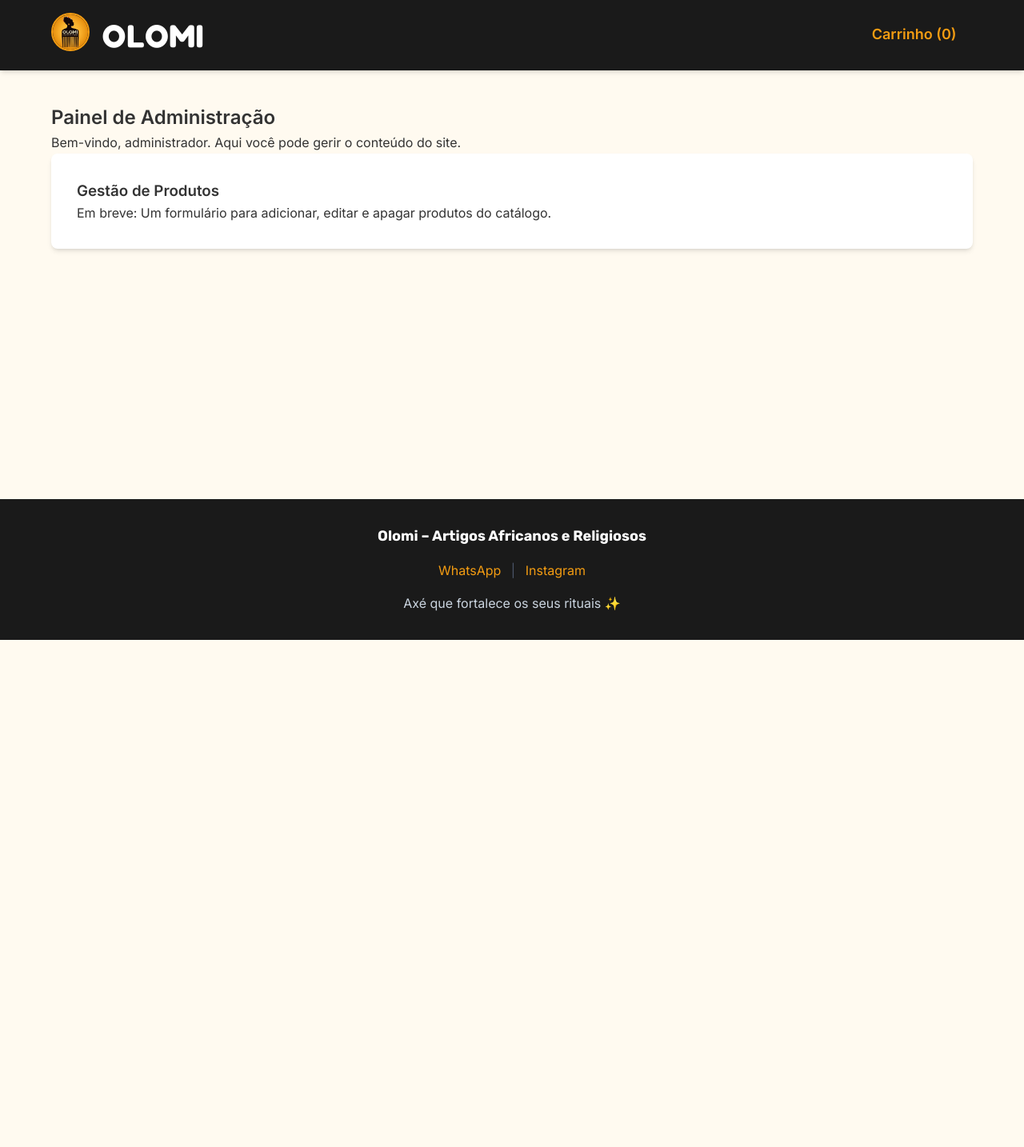
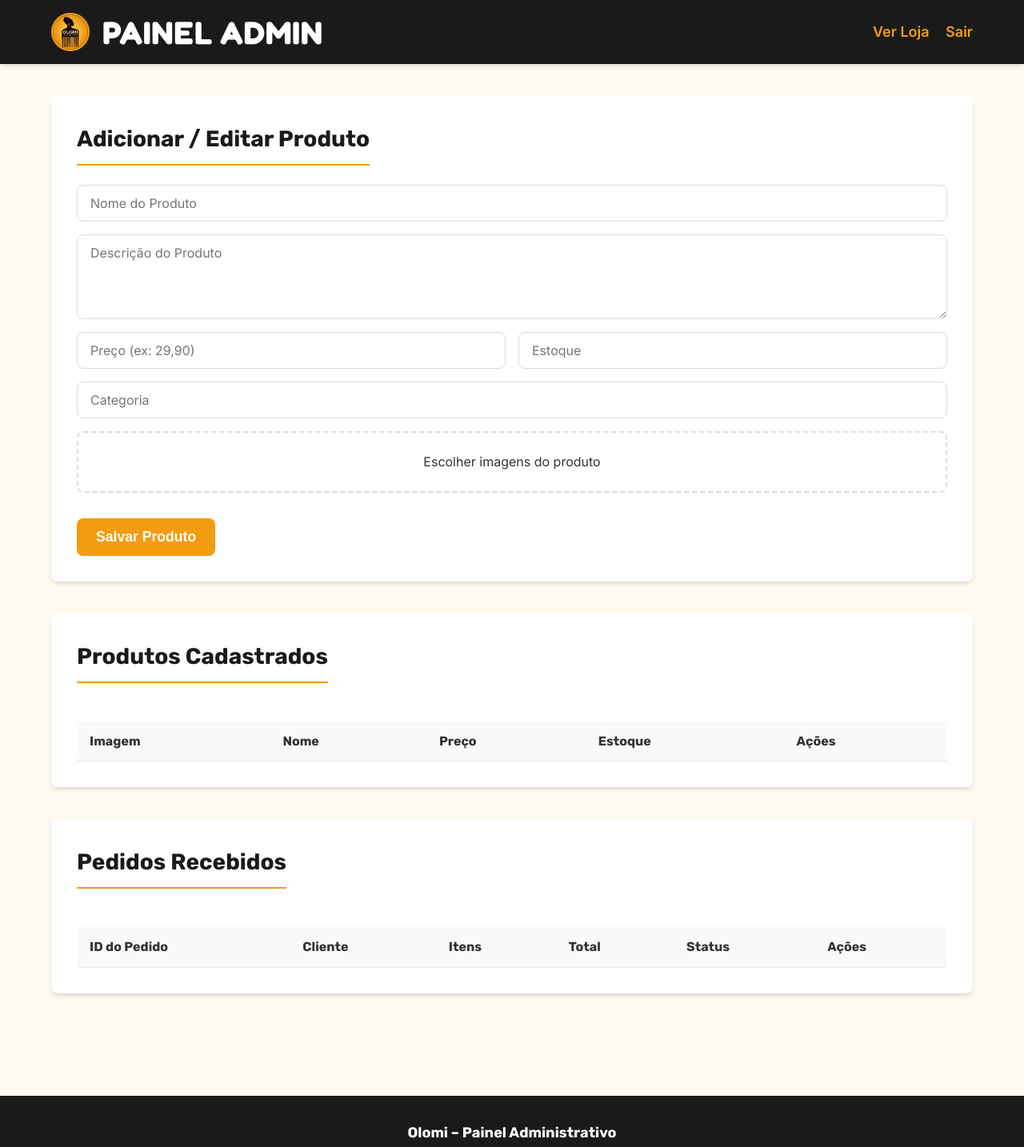
Before and after one commit to olomistore/olomi, a plain HTML site: page public/admin.html in a window 1280 px wide. Shown: the whole page at 80% size. Before the commit the page ends 800 px from the top, so only its background shows below. Drawn offline with Linux system fonts and the light colour scheme; no server answers.

Commit message:
Ajuste admin.html

```diff
--- a/public/admin.html
+++ b/public/admin.html
@@ -3,7 +3,7 @@
 <head>
   <meta charset="UTF-8" />
   <meta name="viewport" content="width=device-width, initial-scale=1.0" />
-  <title>Olomi - Painel de Administração</title>
+  <title>Painel Admin - Olomi</title>
 
   <link rel="stylesheet" href="./css/style.css" />
   <link rel="stylesheet" href="./css/admin.css" />
@@ -12,7 +12,6 @@
   <link rel="preconnect" href="https://fonts.gstatic.com" crossorigin>
   <link href="https://fonts.googleapis.com/css2?family=Fredoka:wght@700&family=Rubik:wght@500;700&family=Inter:wght@400;600&display=swap" rel="stylesheet">
 
-  <script type="module" src="./js/main.js" defer></script>
   <script type="module" src="./js/admin.js" defer></script>
 </head>
 <body>
@@ -20,40 +19,80 @@
   <header class="site-header">
     <div class="container">
       <div class="logo-area">
-        <a href="index.html"><img src="./assets/img/logo.jpg" alt="Olomi Logo" class="logo"></a>
-        <h1><a href="/" style="text-decoration: none; color: inherit;">OLOMI</a></h1>
+        <img src="./assets/img/logo.jpg" alt="Olomi Logo" class="logo">
+        <h1>Painel Admin</h1>
       </div>
       <nav>
-        <div id="admin-link-container" style="display: inline-block;"></div>
-        <a href="carrinho.html" class="cart-link">Carrinho (<span id="cart-count">0</span>)</a>
-        <div id="user-navigation" style="display: inline-block; margin-left: 1rem;"></div>
+        <a href="index.html" class="cart-link">Ver Loja</a>
+        <button id="logout" class="logout-btn">Sair</button>
       </nav>
     </div>
   </header>
 
   <main class="site-main">
     <div class="container">
-        <h2 class="page-title">Painel de Administração</h2>
-        <p class="page-subtitle">Bem-vindo, administrador. Aqui você pode gerir o conteúdo do site.</p>
+      <section class="admin-section">
+        <h2 class="admin-section-title">Adicionar / Editar Produto</h2>
+        <form id="product-form" class="admin-form">
+          <input name="name" type="text" placeholder="Nome do Produto" required />
+          <textarea name="description" placeholder="Descrição do Produto" rows="4"></textarea>
+          <div class="form-grid">
+            <input name="price" type="text" placeholder="Preço (ex: 29,90)" required />
+            <input name="stock" type="number" placeholder="Estoque" required />
+          </div>
+          <input name="category" type="text" placeholder="Categoria" required />
 
-        <div class="admin-section">
-            <h3>Gestão de Produtos</h3>
-            <p>Em breve: Um formulário para adicionar, editar e apagar produtos do catálogo.</p>
-            <!-- O formulário de upload de produtos será implementado aqui -->
+          <label class="file-upload-label">
+            <span>Escolher imagens do produto</span>
+            <input id="image-upload" name="images" type="file" accept="image/*" multiple />
+          </label>
+
+          <div id="image-preview-container" class="image-preview-container"></div>
+
+          <button type="submit" class="submit-btn">Salvar Produto</button>
+        </form>
+      </section>
+      <section class="admin-section">
+        <h2 class="admin-section-title">Produtos Cadastrados</h2>
+        <div class="table-container">
+          <table id="products-table" class="admin-table">
+            <thead>
+              <tr>
+                <th>Imagem</th>
+                <th>Nome</th>
+                <th>Preço</th>
+                <th>Estoque</th>
+                <th>Ações</th>
+              </tr>
+            </thead>
+            <tbody></tbody>
+          </table>
         </div>
-
+      </section>
+      <section class="admin-section">
+        <h2 class="admin-section-title">Pedidos Recebidos</h2>
+        <div class="table-container">
+          <table id="orders-table" class="admin-table">
+            <thead>
+              <tr>
+                <th>ID do Pedido</th>
+                <th>Cliente</th>
+                <th>Itens</th>
+                <th>Total</th>
+                <th>Status</th>
+                <th>Ações</th>
+              </tr>
+            </thead>
+            <tbody></tbody>
+          </table>
+        </div>
+      </section>
     </div>
   </main>
 
   <footer class="site-footer">
     <div class="container">
-      <p class="footer-title">Olomi – Artigos Africanos e Religiosos</p>
-      <div class="footer-links">
-        <a href="https://wa.me/5519987346984">WhatsApp</a>
-        <span>|</span>
-        <a href="https://www.instagram.com/olomi_rj/" target="_blank">Instagram</a>
-      </div>
-      <p class="footer-tagline">Axé que fortalece os seus rituais ✨</p>
+      <p class="footer-title">Olomi – Painel Administrativo</p>
     </div>
   </footer>
 
```
